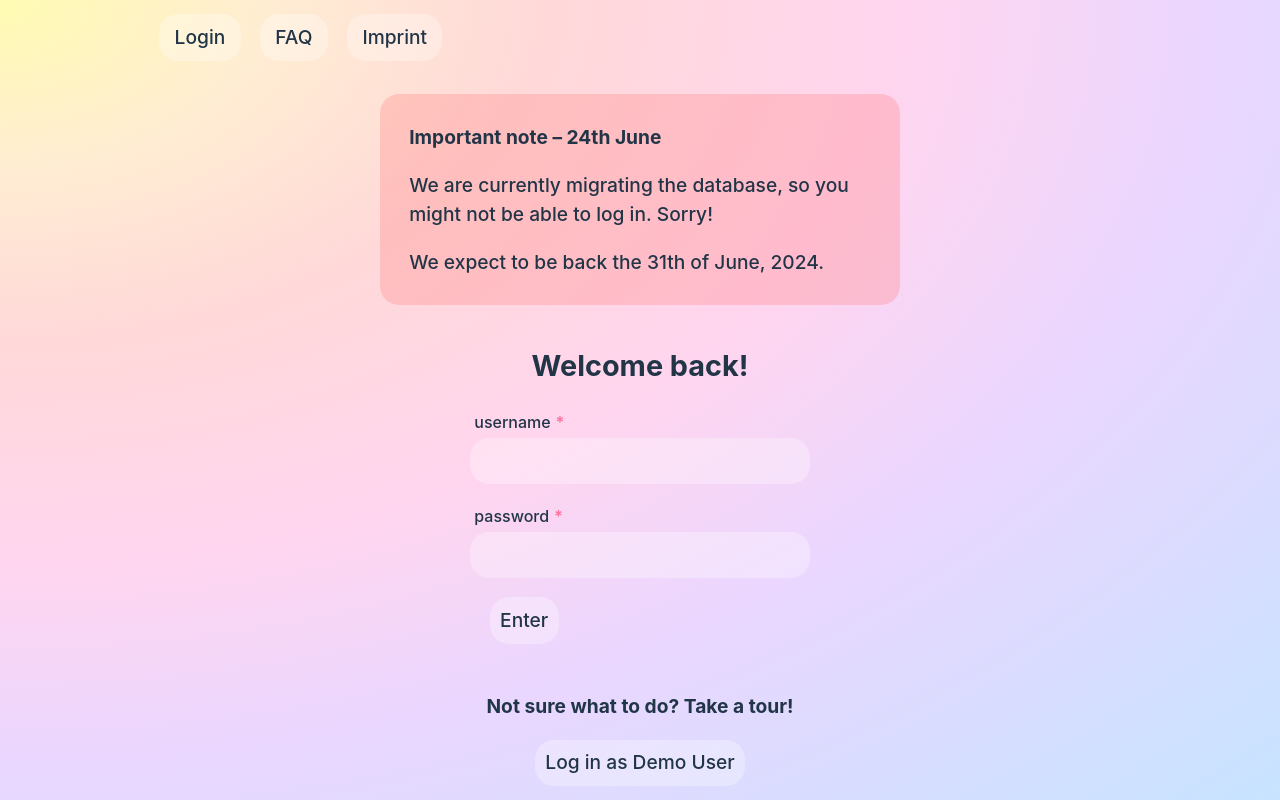
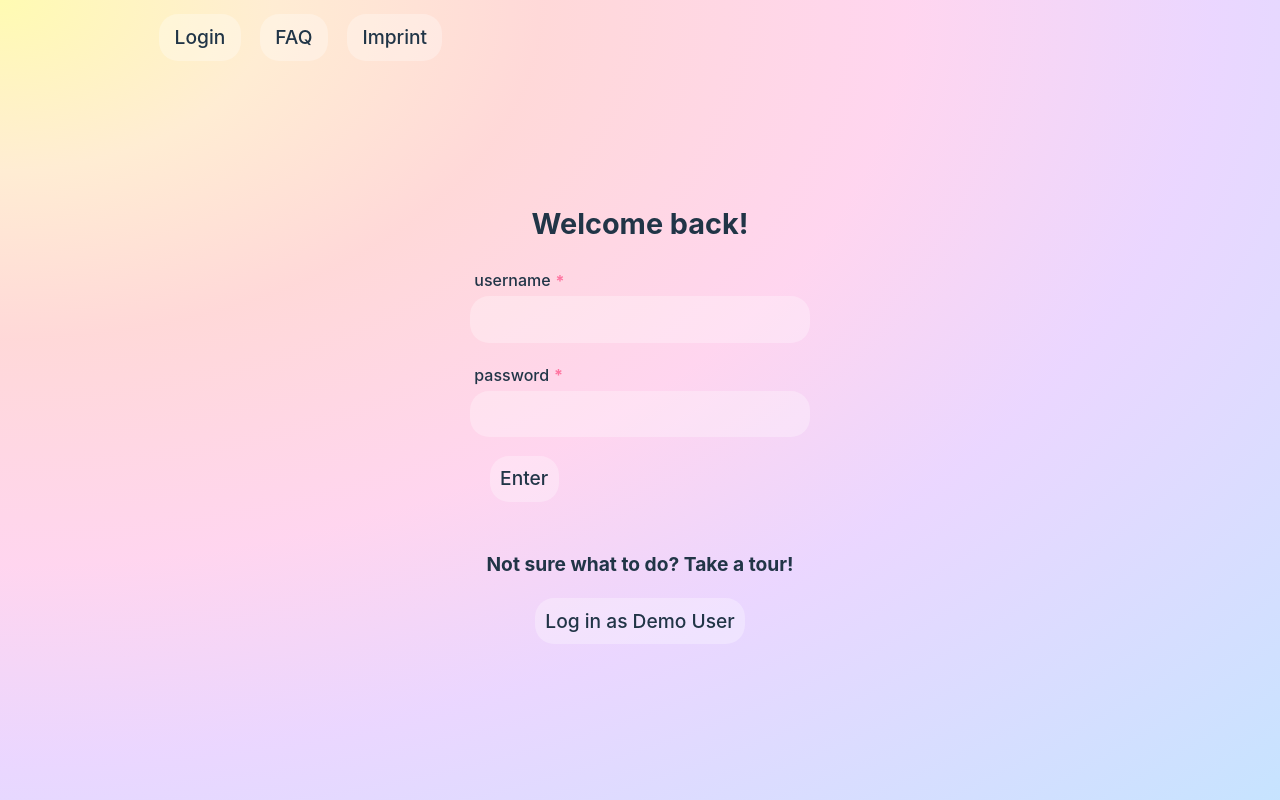
Before and after one commit to extra-jalapenos/apprendio-flashcard-app-frontend, a React (Vite) app: page /login in a window 1280 px wide. Built offline with nearby package versions, Linux system fonts and the light colour scheme; no server answers.

Commit message:
remove warning message

```diff
--- a/src/components/login/Login.jsx
+++ b/src/components/login/Login.jsx
@@ -62,11 +62,6 @@ export default function Login () {
 
   return (
     <div className="center">
-      <div className="banner warning">
-        <p><b>Important note – 24th June</b></p>
-        <p>We are currently migrating the database, so you might not be able to log in. Sorry!</p>
-        <p>We expect to be back the 31th of June, 2024.</p>
-      </div>
       <h2>Welcome back!</h2>
       <Form name="login" prefill={loginData} handleInput={handleInput} handleSubmit={handleSubmit} />
       {failMessage && <p className="banner warning center">{failMessage}</p>}
```
